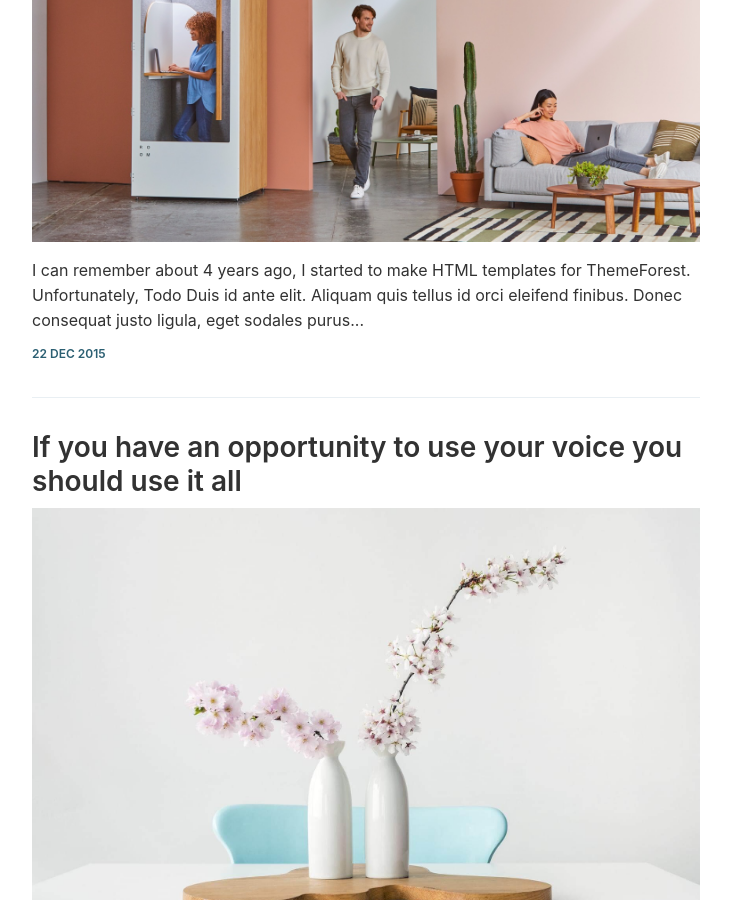
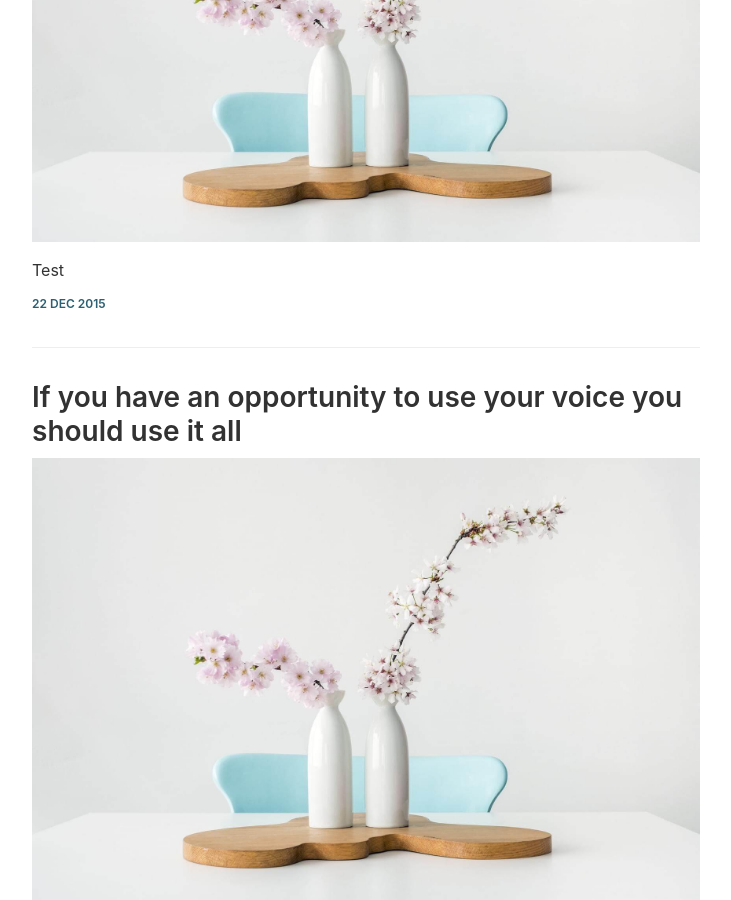
Before and after one commit to dejaaaa/otya.github.io, a Jekyll site: the page built from index.html, in a window 1280 px wide and 900 px high, scrolled down 350 px. Shown: the whole window, without its empty margins (274-1005 px from the left). Built offline with Jekyll 4.4.1, drawn with Linux system fonts in a browser that asks for light colours; the list of posts is cut into pages by our own code.

Commit message:
Update 2015-12-22-the-reason-were-gathered-here-on-our-god-given-much-naeeded-day-of-rest-is-that-we-have-a-polish-hostage.markdown

```diff
--- a/_posts/2015-12-22-the-reason-were-gathered-here-on-our-god-given-much-naeeded-day-of-rest-is-that-we-have-a-polish-hostage.markdown
+++ b/_posts/2015-12-22-the-reason-were-gathered-here-on-our-god-given-much-naeeded-day-of-rest-is-that-we-have-a-polish-hostage.markdown
@@ -2,24 +2,7 @@
 layout: post
 title: VCity城市地图
 tags: [frontpage, jekyll, blog]
-image: '/images/posts/8.jpg'
+image: '/images/posts/7.jpg'
 ---
 
-I can remember about 4 years ago, I started to make HTML templates for ThemeForest. Unfortunately,
-
-### Todo
-
-Duis id ante elit. Aliquam quis tellus id orci eleifend finibus. Donec consequat justo ligula, eget sodales purus hendrerit at.
-
-1. Ut at interdum nunc. Maecenas commodo turpis quis elementum gravida.
-2. Nunc ac sapien tellus. Quisque risus enim, tempus eget porttitor in, pellentesque vel urna.
-    Donec nibh massa, rutrum a sollicitudin eu,
-lacinia in lorem.
-
-### Graphic design
-
-> Graphic design is the paradise of individuality, eccentricity, heresy, abnormality, hobbies, and humors. - George Santayana
-
-Vim te case nihil oblique, has partem interpretaris ne, ad admodum accusamus nam. Usu utinam dissentias referrentur ne, vim accusam voluptua pertinacia no. Est no posse utinam inermis, brute errem mentitum et ius, te prompta albucius quo. In pro simul soleat regione.
-
-![alt](https://images.unsplash.com/photo-1433785567155-bf5530cab72c?ixlib=rb-0.3.5&q=80&fm=jpg&crop=entropy&w=1080&fit=max&s=1348aea714b9493fa61a09a8c01113e6)
+Test
```
